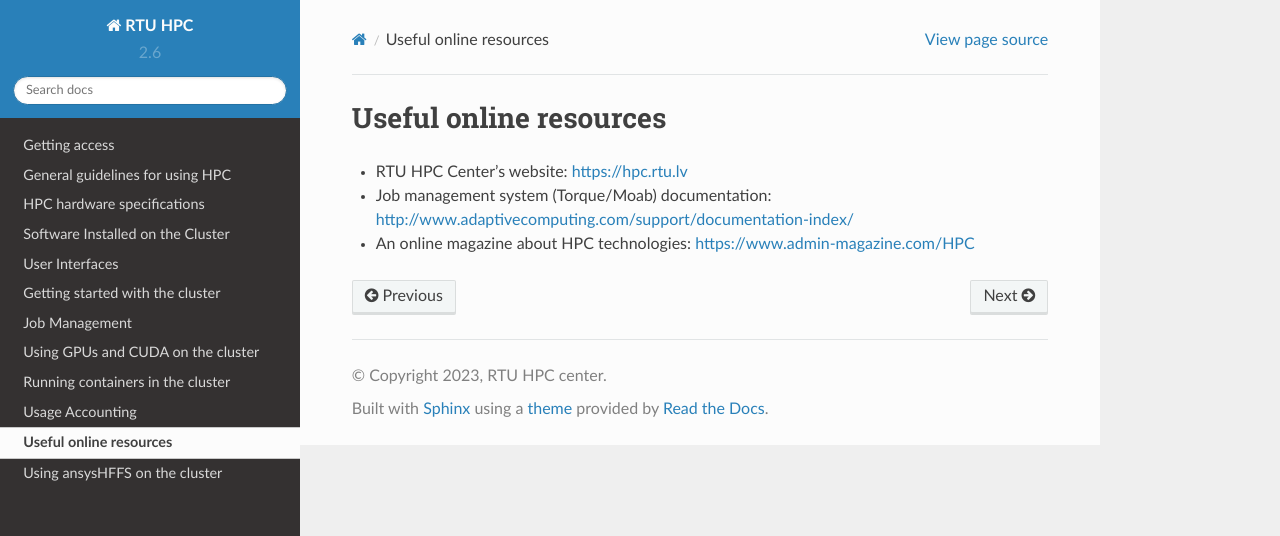
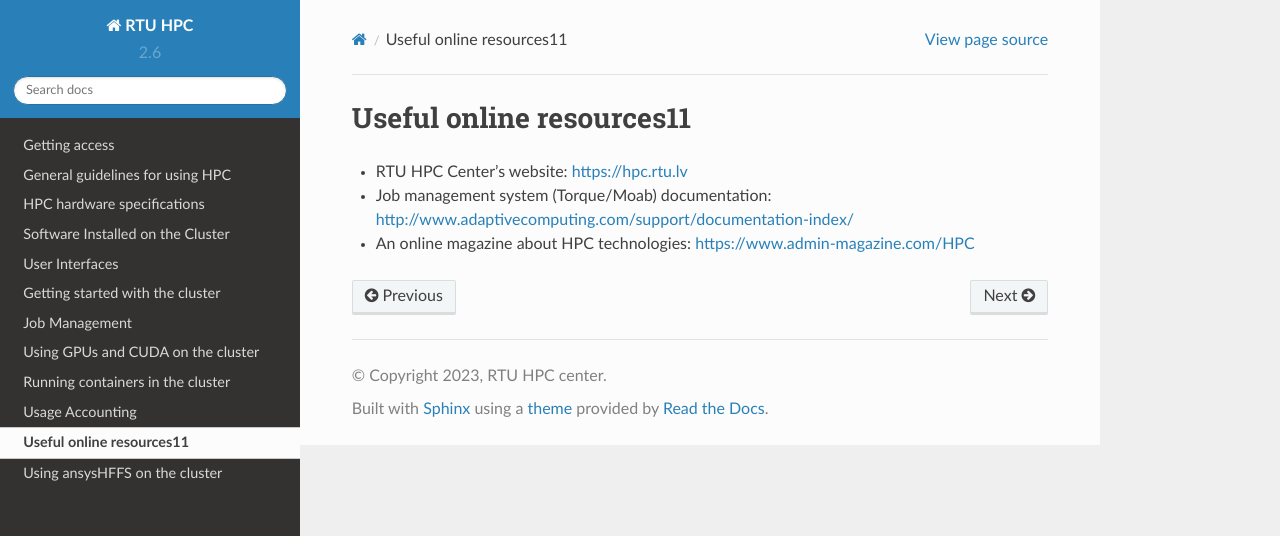
Before and after one commit to rtuhpc/hpc-manual, a Sphinx documentation site: the page built from doc/11_online_resources.md, in a window 1280 px wide. Shown: the top 536 px of the page. Built offline with Sphinx 7.4.7 and the Read the Docs theme 2.0.0, drawn with Linux system fonts in a browser that asks for light colours.

Commit message:
Temporary change in 11_online_resources.md

```diff
--- a/doc/11_online_resources.md
+++ b/doc/11_online_resources.md
@@ -1,4 +1,4 @@
-# Useful online resources
+# Useful online resources11
 - RTU HPC Center’s website: [https://hpc.rtu.lv](https://hpc.rtu.lv)
 - Job management system (Torque/Moab) documentation: [http://www.adaptivecomputing.com/support/documentation-index/](http://www.adaptivecomputing.com/support/documentation-index/)
 - An online magazine about HPC technologies: [https://www.admin-magazine.com/HPC](https://www.admin-magazine.com/HPC)
```
